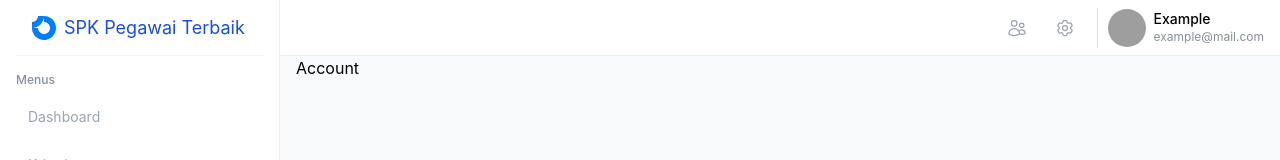
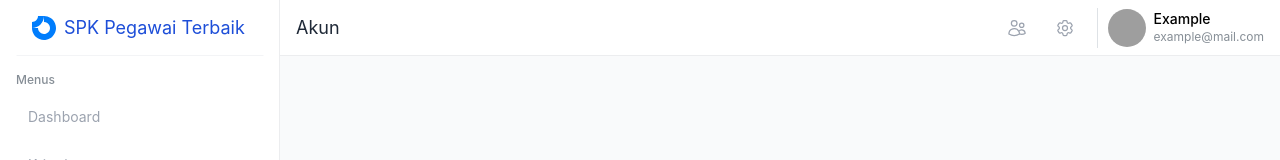
Before and after one commit to mmulyana/spk-frontend, a React (Vite) app: page /dashboard/admin/account in a window 1280 px wide. Shown: the top 160 px of the page. Built offline with nearby package versions, Linux system fonts and the light colour scheme; grey boxes are pictures that could not be loaded.

Commit message:
feat: change title

```diff
--- a/src/routes/dashboard/settings/account/index.jsx
+++ b/src/routes/dashboard/settings/account/index.jsx
@@ -1,9 +1,7 @@
+import { useTitle } from '../../../../utils/useTitle'
 import DashboardLayout from '../../_component/layout'
 
 export default function Page() {
-  return (
-    <DashboardLayout>
-      <p>Account</p>
-    </DashboardLayout>
-  )
+  useTitle('Akun')
+  return <DashboardLayout></DashboardLayout>
 }
--- a/src/routes/dashboard/settings/index.jsx
+++ b/src/routes/dashboard/settings/index.jsx
@@ -1,9 +1,7 @@
+import { useTitle } from '../../../utils/useTitle'
 import DashboardLayout from '../_component/layout'
 
 export default function Page() {
-  return (
-    <DashboardLayout>
-      <p>Settings</p>
-    </DashboardLayout>
-  )
+  useTitle('Pengaturan')
+  return <DashboardLayout></DashboardLayout>
 }
```
